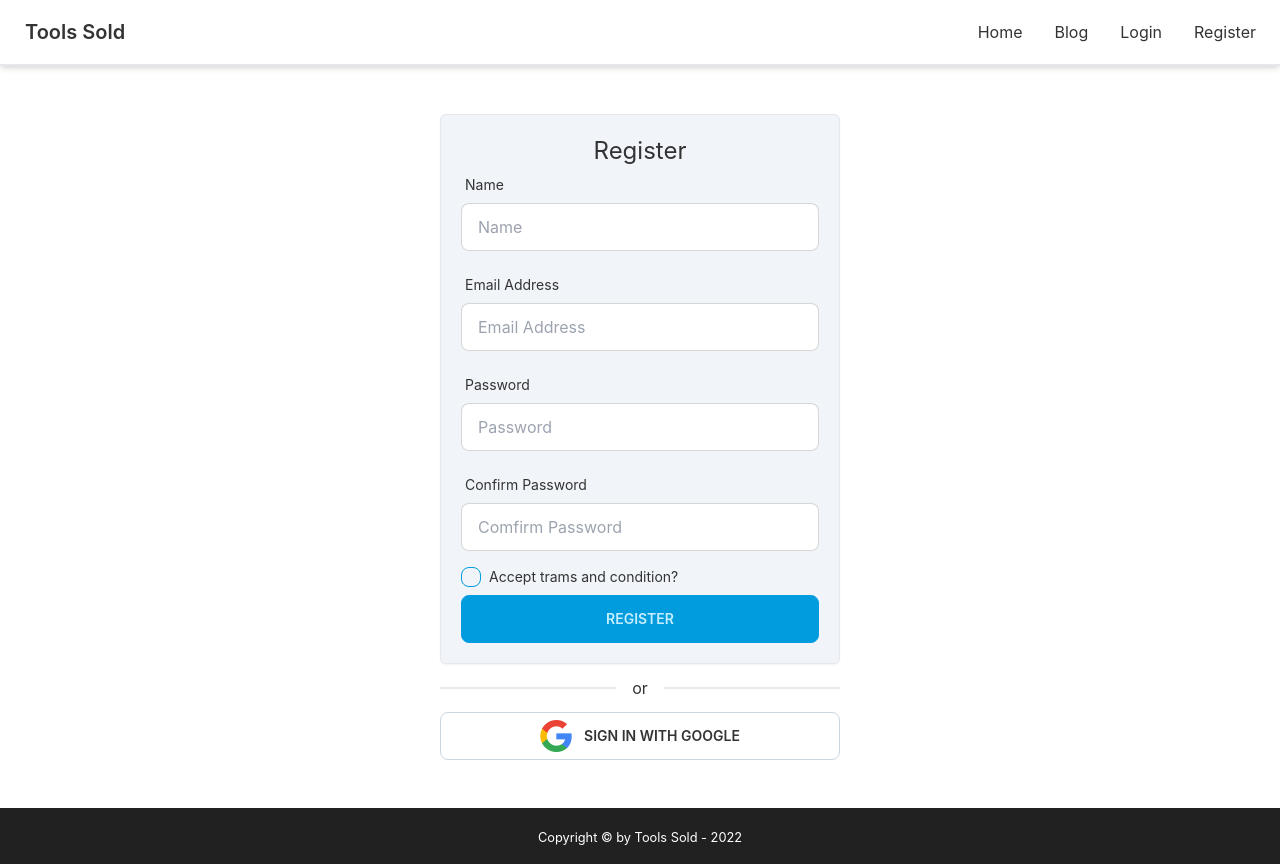
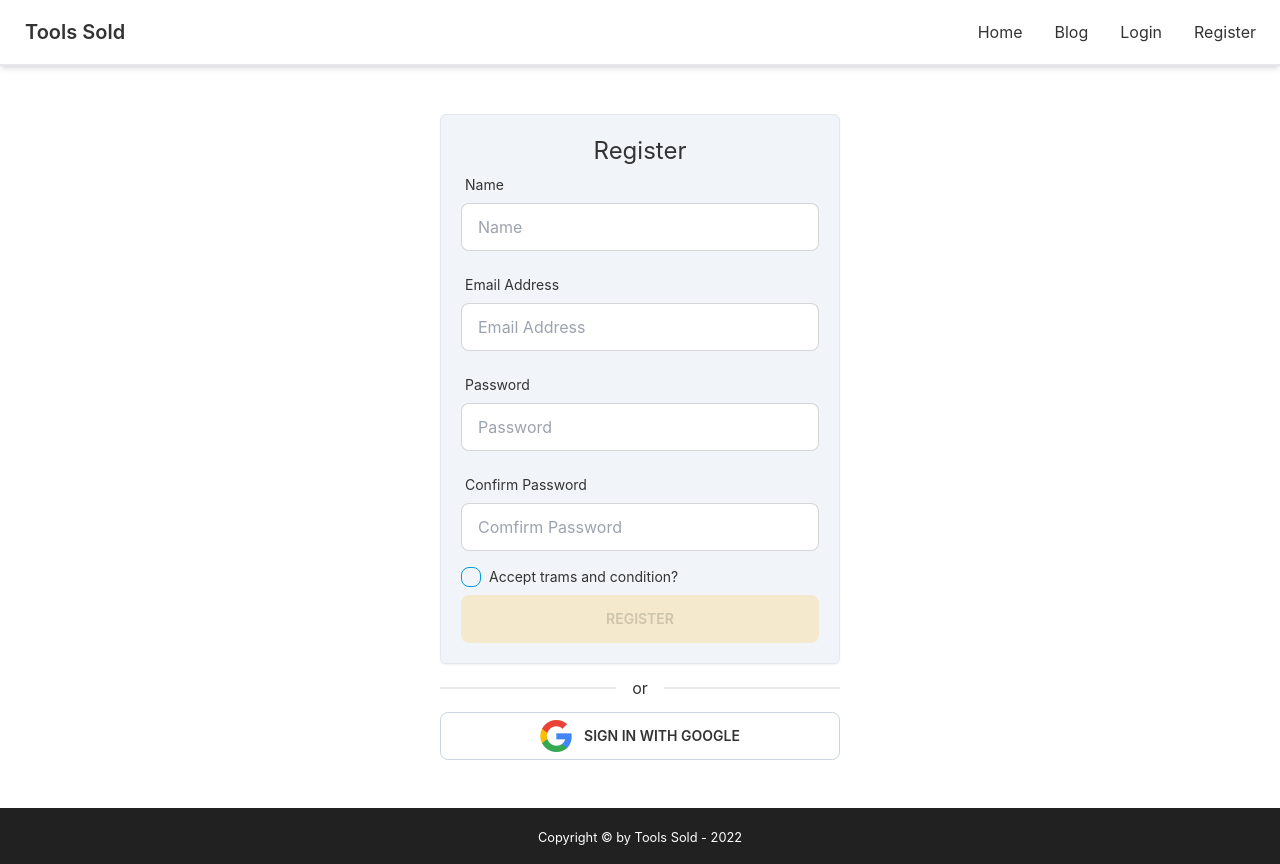
Before and after one commit to kakon4366/Tools-Sold-Client-Side, a React (Create React App) app: page /register in a window 1280 px wide. Built offline with nearby package versions, Linux system fonts and the light colour scheme.

Commit message:
User registration success

```diff
--- a/src/Pages/Register/Register.js
+++ b/src/Pages/Register/Register.js
@@ -1,17 +1,47 @@
-import React from "react";
+import React, { useState } from "react";
 import SocialLogin from "../Login/SocialLogin";
 import { useForm } from "react-hook-form";
+import { useCreateUserWithEmailAndPassword } from "react-firebase-hooks/auth";
+import auth from "../../firebase.init";
+import { useNavigate } from "react-router-dom";
 
 const Register = () => {
+	const [checked, setChecked] = useState(false);
+	const [passwordError, setPasswordError] = useState("");
+	const [createUserWithEmailAndPassword, user, loading, error] =
+		useCreateUserWithEmailAndPassword(auth);
+
 	const {
 		register,
 		formState: { errors },
 		handleSubmit,
 	} = useForm();
 
+	const navigate = useNavigate();
+
+	if (user) {
+		navigate("/home");
+	}
+
+	let firebaseError;
+	if (error) {
+		firebaseError = (
+			<p className="text-red-500">
+				<small>{error.message}</small>
+			</p>
+		);
+	}
+
 	const onSubmit = (data, e) => {
 		e.preventDefault();
-		console.log(data);
+		const password = data.password;
+		const confirmPassword = data.confirmPassword;
+
+		if (password !== confirmPassword) {
+			return setPasswordError("Confirm password must be same to password");
+		}
+		setPasswordError("");
+		createUserWithEmailAndPassword(data.email, data.password);
 	};
 
 	return (
@@ -143,11 +173,19 @@ const Register = () => {
 										</span>
 									)}
 								</label>
+								{passwordError && (
+									<p className="label-text-alt mb-2 text-red-500">
+										{passwordError}
+									</p>
+								)}
+								{firebaseError}
 							</div>
 							{/* trams and condition */}
 							<div className="form-control">
 								<label className=" flex items-center cursor-pointer">
 									<input
+										value={checked}
+										onChange={(e) => setChecked(e.target.checked)}
 										type="checkbox"
 										className="checkbox checkbox-sm checkbox-primary mr-2"
 									/>
@@ -157,11 +195,15 @@ const Register = () => {
 								</label>
 							</div>
 
-							<input
-								className="btn btn-primary w-full mt-2"
+							<button
+								disabled={checked ? false : true}
+								className={`btn btn-primary w-full mt-2 ${
+									loading && "loading"
+								}`}
 								type="submit"
-								value="Register"
-							/>
+							>
+								Register
+							</button>
 						</form>
 						<div className="divider">or</div>
 						<SocialLogin></SocialLogin>
```
